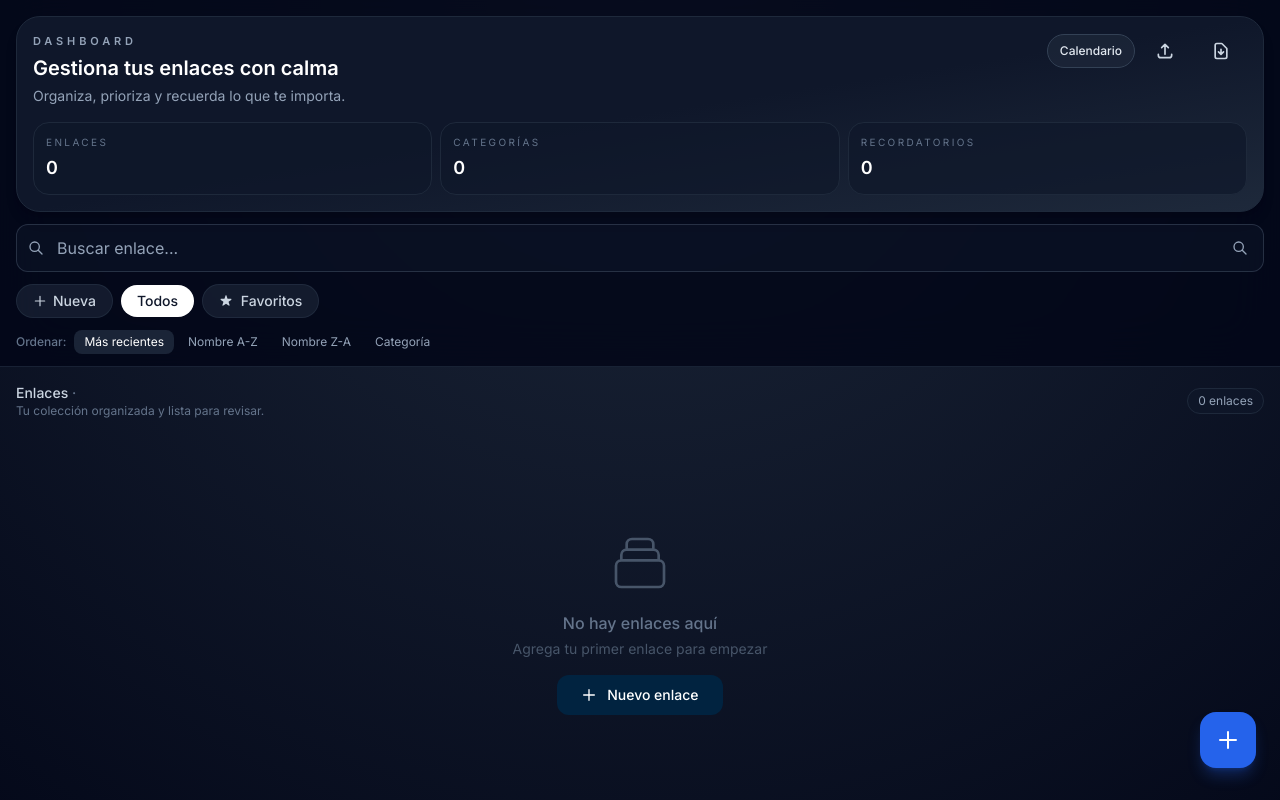
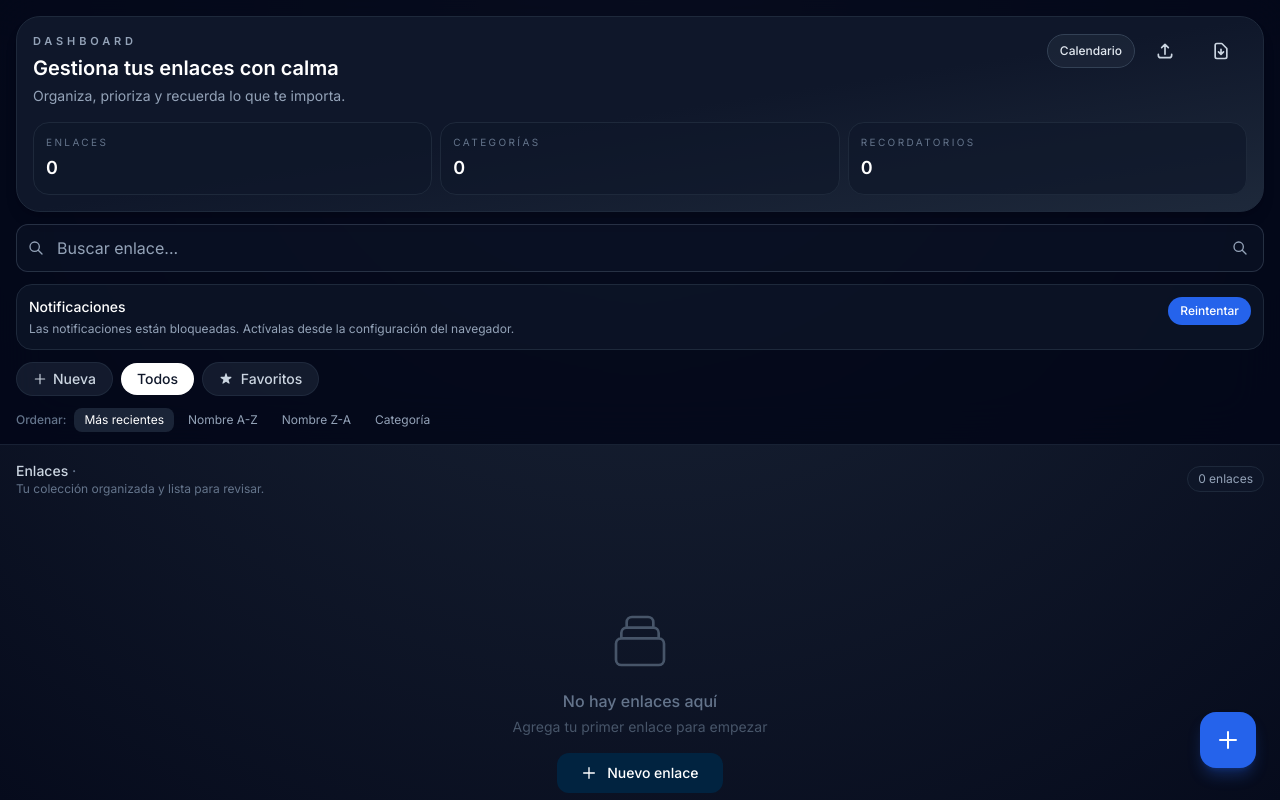
Before and after one commit to Imer-Alejandro/linkify, a Vue app: page / in a window 1280 px wide. Shown: the top 800 px of the page. Built offline with nearby package versions, Linux system fonts and the light colour scheme.

Commit message:
incorporacion de seccion de recordatorios en el dashboard

```diff
--- a/src/views/HomeView.vue
+++ b/src/views/HomeView.vue
@@ -21,6 +21,7 @@ export default {
     this.obtener_categoria();
     this.obtener_enlaces();
     this.verificarRecordatorios();
+    this.actualizarEstadoNotificaciones();
     this.reminderCheckInterval = window.setInterval(() => {
       this.verificarRecordatorios()
     }, 30000)
@@ -128,7 +129,9 @@ export default {
       mostrarExportExcel:false,
       upcomingReminders:[],
       scheduledReminderTimers:[],
-      reminderCheckInterval:null
+      reminderCheckInterval:null,
+      notificationPermission:'default',
+      notificationPermissionMessage:''
     }
   },
   computed:{
@@ -224,6 +227,54 @@ export default {
     limpiarTimers(){
       this.scheduledReminderTimers.forEach(timerId => clearTimeout(timerId))
       this.scheduledReminderTimers = []
+    },
+    actualizarEstadoNotificaciones() {
+      if (!('Notification' in window)) {
+        this.notificationPermission = 'unsupported'
+        this.notificationPermissionMessage = 'Tu navegador no admite notificaciones.'
+        return
+      }
+
+      this.notificationPermission = Notification.permission
+      if (Notification.permission === 'granted') {
+        this.notificationPermissionMessage = ''
+      } else if (Notification.permission === 'denied') {
+        this.notificationPermissionMessage = 'Las notificaciones están bloqueadas. Actívalas desde la configuración del navegador.'
+      } else {
+        this.notificationPermissionMessage = 'Activa las notificaciones para recibir alertas de tus recordatorios.'
+      }
+    },
+    async solicitarPermisosNotificaciones() {
+      if (!('Notification' in window)) {
+        this.notificationPermission = 'unsupported'
+        this.notificationPermissionMessage = 'Tu navegador no admite notificaciones.'
+        toast.error('Tu navegador no admite notificaciones.')
+        return
+      }
+
+      if (Notification.permission === 'granted') {
+        this.notificationPermission = 'granted'
+        this.notificationPermissionMessage = ''
+        toast.success('Las notificaciones ya están activadas.')
+        return
+      }
+
+      if (Notification.permission === 'denied') {
+        this.notificationPermission = 'denied'
+        this.notificationPermissionMessage = 'Las notificaciones están bloqueadas. Actívalas desde la configuración del navegador.'
+        toast.warning('Las notificaciones están bloqueadas en este navegador.')
+        return
+      }
+
+      const permission = await Notification.requestPermission()
+      this.notificationPermission = permission
+      if (permission === 'granted') {
+        this.notificationPermissionMessage = ''
+        toast.success('Notificaciones activadas correctamente.')
+      } else {
+        this.notificationPermissionMessage = 'Las notificaciones están bloqueadas. Actívalas desde la configuración del navegador.'
+        toast.error('No se concedieron las notificaciones.')
+      }
     },
     async verificarRecordatorios(){
       try {
@@ -386,6 +437,45 @@ export default {
         </form>
       </div>
 
+      <div v-if="notificationPermission !== 'granted'" class="mx-4 mb-3 rounded-2xl border border-slate-800 bg-slate-900/70 p-3">
+        <div class="flex items-start justify-between gap-3">
+          <div>
+            <p class="text-sm font-medium text-white">Notificaciones</p>
+            <p class="mt-1 text-xs text-slate-400">{{ notificationPermissionMessage || 'Activa las alertas para recibir recordatorios de tus enlaces.' }}</p>
+          </div>
+          <button @click="solicitarPermisosNotificaciones" class="rounded-full bg-blue-600 px-3 py-1.5 text-xs font-medium text-white">
+            {{ notificationPermission === 'denied' ? 'Reintentar' : 'Activar' }}
+          </button>
+        </div>
+      </div>
+
+      <section v-if="upcomingReminders.length" class="mx-4 mb-4 rounded-3xl border border-slate-800 bg-gradient-to-br from-slate-900/90 via-slate-900/80 to-slate-800/80 p-4 shadow-lg">
+        <div class="flex items-center justify-between gap-3">
+          <div>
+            <p class="text-[11px] font-semibold uppercase tracking-[0.3em] text-slate-400">Próximos recordatorios</p>
+            <h3 class="mt-1 text-sm font-semibold text-white">Lo que vence pronto</h3>
+          </div>
+          <span class="rounded-full border border-slate-700 bg-slate-800/70 px-2.5 py-1 text-[11px] text-slate-400">
+            {{ upcomingReminders.length }} pendientes
+          </span>
+        </div>
+
+        <div class="mt-3 space-y-2">
+          <div v-for="item in upcomingReminders" :key="item.enlace_url + item.reminder_at" class="rounded-2xl border border-slate-800 bg-slate-950/70 p-3">
+            <div class="flex items-start justify-between gap-3">
+              <div class="min-w-0">
+                <p class="truncate text-sm font-medium text-white">{{ item.nombre }}</p>
+                <p class="mt-1 text-xs text-slate-400">{{ item.descripcion || 'Sin descripción' }}</p>
+              </div>
+              <div class="text-right">
+                <p class="text-[11px] uppercase tracking-[0.24em] text-slate-500">{{ new Date(item.reminder_at).toLocaleDateString('es-ES', { day: 'numeric', month: 'short' }) }}</p>
+                <p class="mt-1 text-sm font-medium text-blue-300">{{ new Date(item.reminder_at).toLocaleTimeString('es-ES', { hour: '2-digit', minute: '2-digit' }) }}</p>
+              </div>
+            </div>
+          </div>
+        </div>
+      </section>
+
       <!-- Categories + Favorites -->
       <div class="px-4 pb-2 overflow-x-auto category-scroll-fade">
         <div class="flex items-center gap-2 min-w-max pb-1">
```
Also changed, not shown: sw.js (+1 -1 lines).
